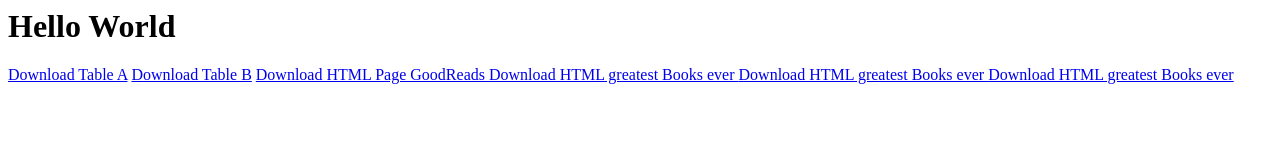
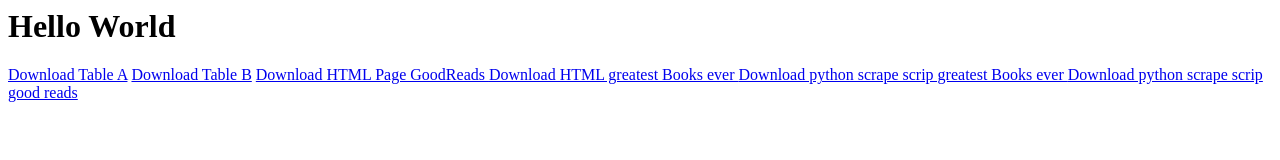
Before and after one commit to hippopttymus/dataMine1, a plain HTML site: page index.html in a window 1280 px wide. Drawn offline with Linux system fonts and the light colour scheme.

Commit message:
updated index

```diff
--- a/index.html
+++ b/index.html
@@ -15,9 +15,9 @@
 
     <a href="greatestBooksEver.html" download="greatestBooksEver.html">Download HTML greatest Books ever </a>
 
-    <a href="greatestBooksEver.html" download="greatestBooksEver.html">Download HTML greatest Books ever </a>
+    <a href="greatestBooksEverDataScrape.py" download="greatestBooksEverDataScrape.py">Download python scrape scrip greatest Books ever </a>
 
-    <a href="greatestBooksEver.html" download="greatestBooksEver.html">Download HTML greatest Books ever </a>
+    <a href="goodReadsDataScrape.py" download="goodReadsDataScrape.py">Download python scrape scrip good reads</a>
 
 </body>
 </html>
```
